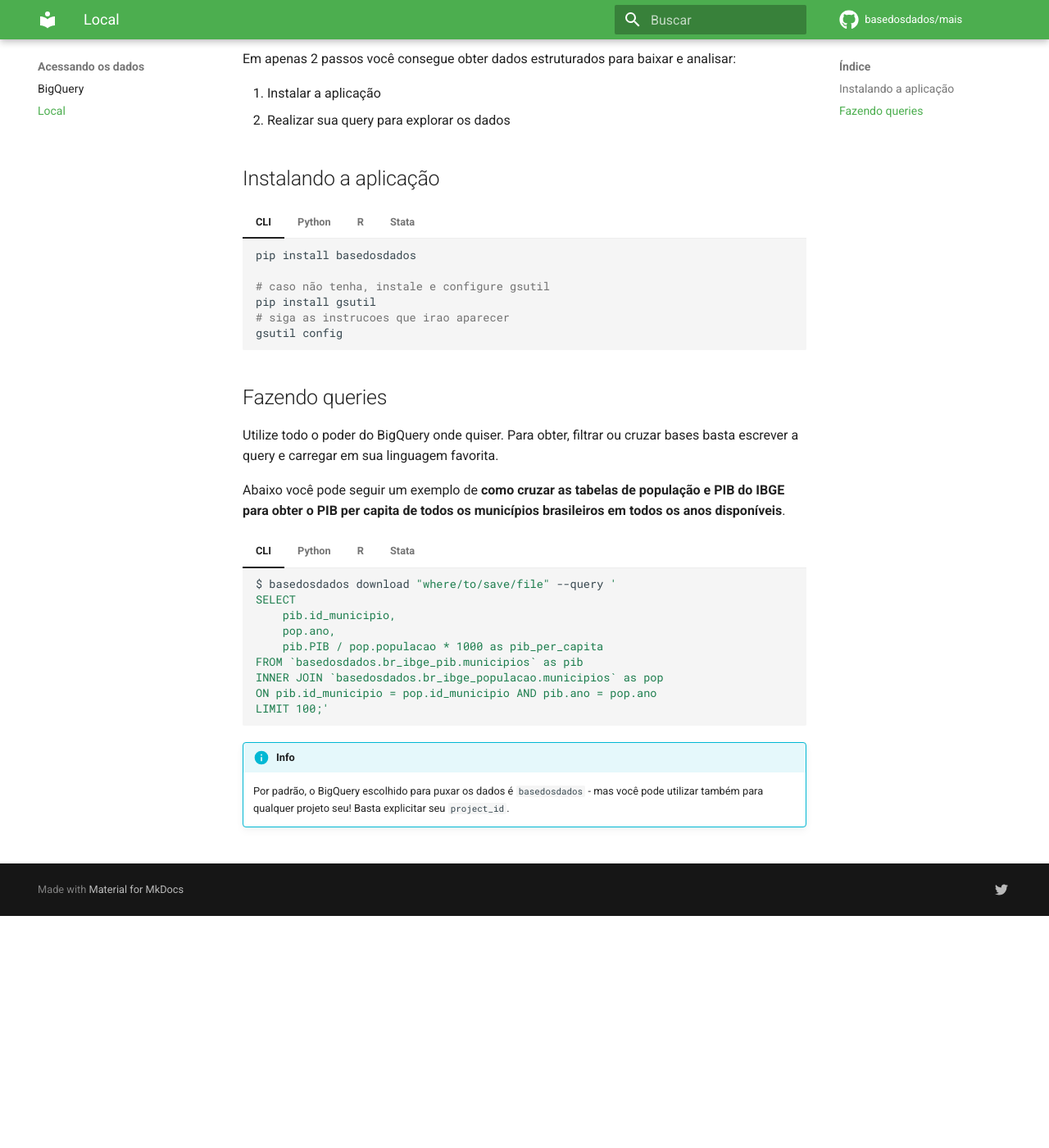
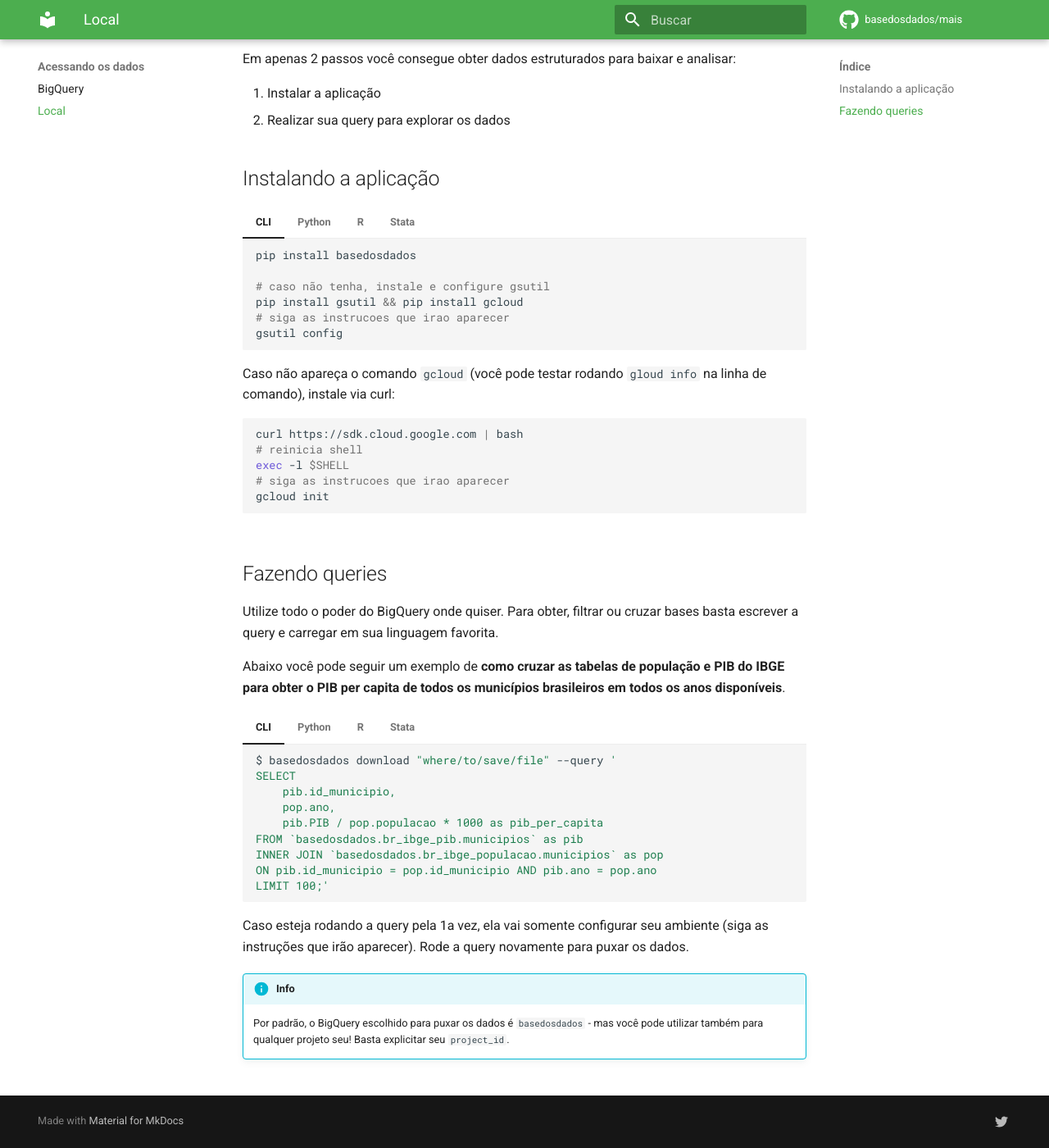
Before and after one commit to basedosdados/mais, an MkDocs documentation site: the page built from docs/access_data_local.md, in a window 1280 px wide and 1400 px high, scrolled down 419 px. Shown: the whole window at 82% size. Built offline with MkDocs 1.6.1 and Material for MkDocs 9.7.7, drawn with Linux system fonts in a browser that asks for light colours; comment, search, counter and statistics services are not loaded; before the commit the page ends 1536 px from its top, so only the background shows below that.

Commit message:
add extra instruction for gcloud

````diff
--- a/docs/access_data_local.md
+++ b/docs/access_data_local.md
@@ -19,19 +19,41 @@
     pip install basedosdados
 
     # caso não tenha, instale e configure gsutil
-    pip install gsutil
+    pip install gsutil && pip install gcloud
     # siga as instrucoes que irao aparecer
     gsutil config
     ```
+
+    Caso não apareça o comando `gcloud` (você pode testar rodando `gloud info` na linha de comando), instale via curl:
+
+    ```bash
+    curl https://sdk.cloud.google.com | bash
+    # reinicia shell
+    exec -l $SHELL
+    # siga as instrucoes que irao aparecer
+    gcloud init
+    ```
+
 === "Python"
     ```bash
     pip install basedosdados
 
     # caso não tenha, instale e configure gsutil
-    pip install gsutil
+    pip install gsutil && pip install gcloud
     # siga as instrucoes que irao aparecer
     gsutil config
     ```
+
+    Caso não apareça o comando `gcloud` (você pode testar rodando `gloud info` na linha de comando), instale via curl:
+
+    ```bash
+    curl https://sdk.cloud.google.com | bash
+    # reinicia shell
+    exec -l $SHELL
+    # siga as instrucoes que irao aparecer
+    gcloud init
+    ```
+
 === "R"
     Ainda não temos suporte oficial para R, mas recomendamos o pacote [bigrquery](https://bigrquery.r-dbi.org/).
     ```bash
@@ -67,6 +89,8 @@
     LIMIT 100;'
     ```
 
+    Caso esteja rodando a query pela 1a vez, ela vai somente configurar seu ambiente (siga as instruções que irão aparecer). Rode a query novamente para puxar os dados.
+
     !!! Info
         Por padrão, o BigQuery escolhido para puxar os dados é
         `basedosdados` - mas você pode utilizar também para qualquer projeto
@@ -91,6 +115,8 @@
     # Ou carregar no pandas
     df = bd.read_sql(pib_per_capita)
     ```
+
+    Caso esteja rodando a query pela 1a vez, ela vai somente configurar seu ambiente (siga as instruções que irão aparecer). Rode a query novamente para puxar os dados.
 
     !!! Info
         Por padrão, o BigQuery escolhido para puxar os dados é
````
